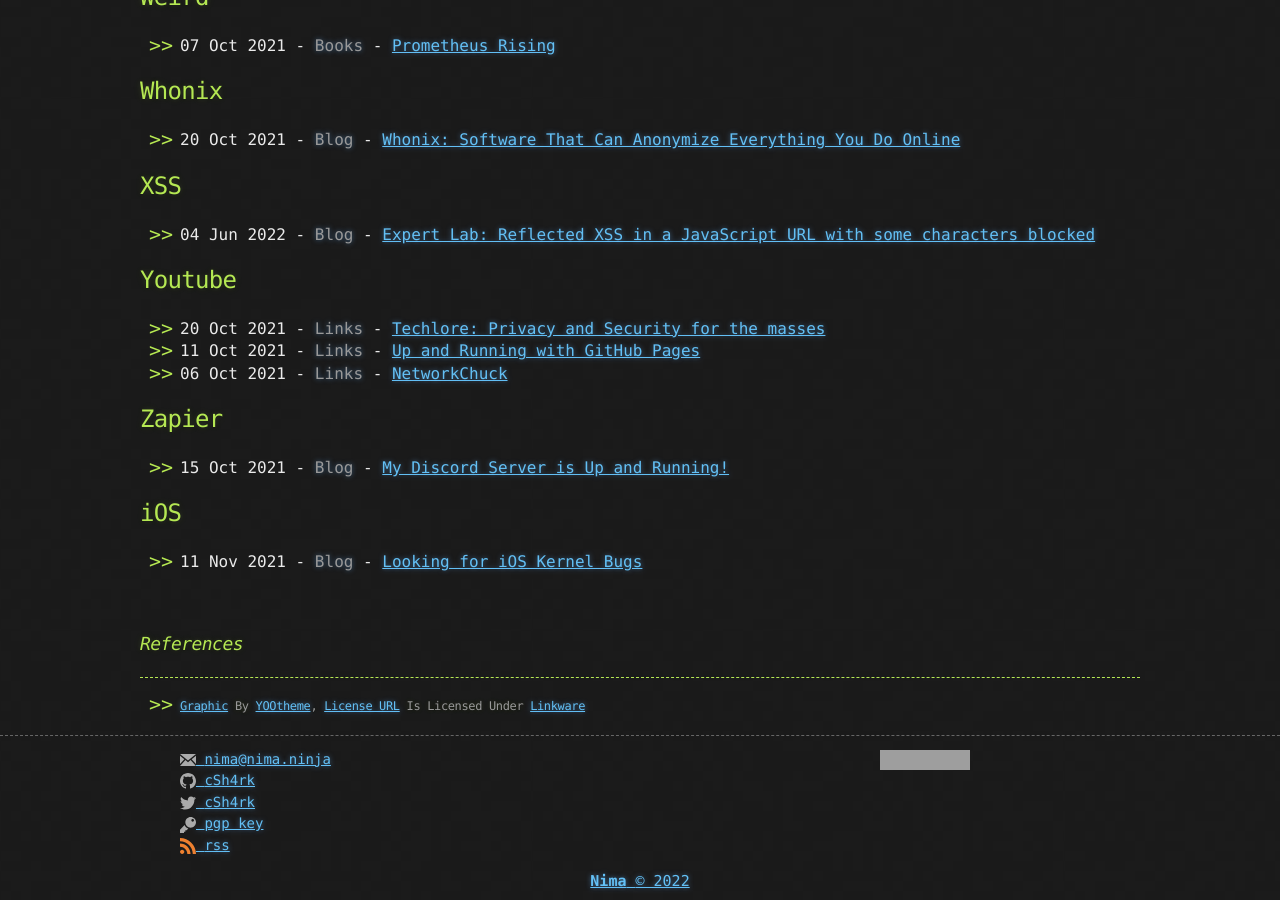
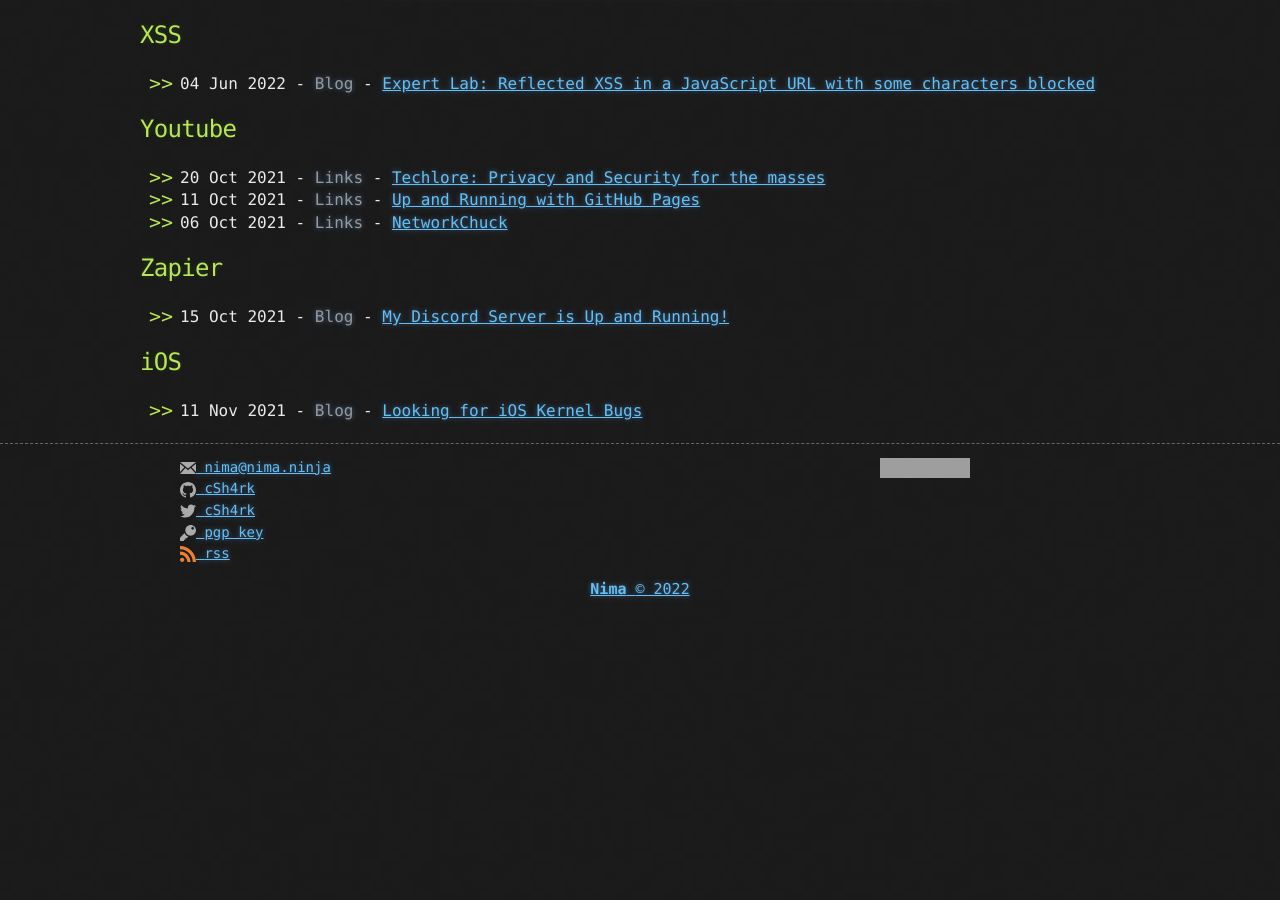
Before and after one commit to CamoCatX/camocatx.github.io, a Jekyll site: the page built from tags.md, in a window 1280 px wide and 900 px high, scrolled down 15862 px. Built offline with Jekyll 4.4.1, drawn with Linux system fonts in a browser that asks for light colours; after the commit the page ends 16470 px from its top, so only the background shows below that; grey boxes are pictures that could not be loaded.

Commit message:
Edit tags page

```diff
--- a/tags.md
+++ b/tags.md
@@ -7,8 +7,6 @@ permalink: /tags/
 <header>
     <h1>Tags List</h1>
 </header>
-
-![](/assets/ninja-ghost-icon.png)
 
 <ul>
   {% assign list = site.tags | sort %}
@@ -44,8 +42,3 @@ permalink: /tags/
   </ul>
 {% endfor %}
 {% assign taglist = nil %}
-
-<br>
-### _References_
-* * *
-* ###### [Graphic](https://icons.iconarchive.com/icons/yootheme/halloween/128/ninja-ghost-icon.png) by [YOOtheme](https://iconarchive.com/artist/yootheme.html), [License URL](http://www.yootheme.com/icons/freebies/12) is Licensed under [Linkware](http://icons.yootheme.com/)
```
